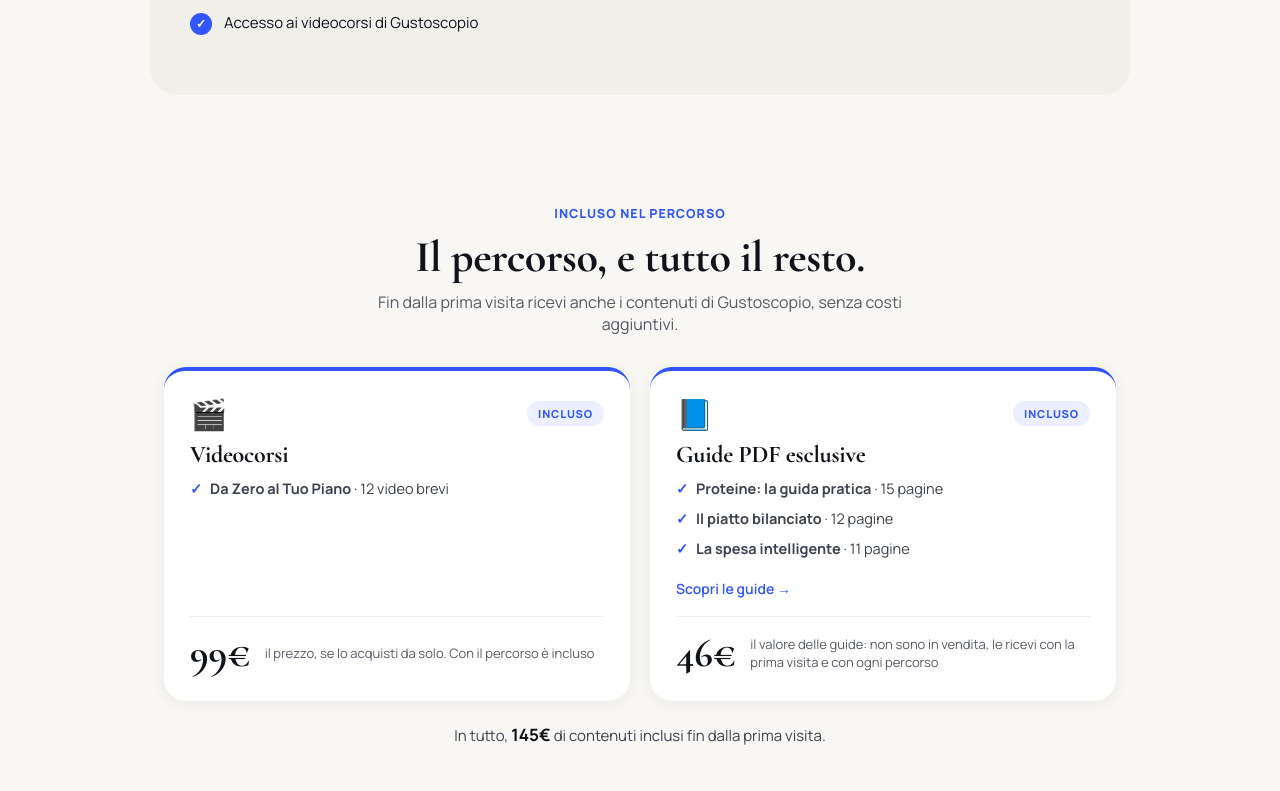
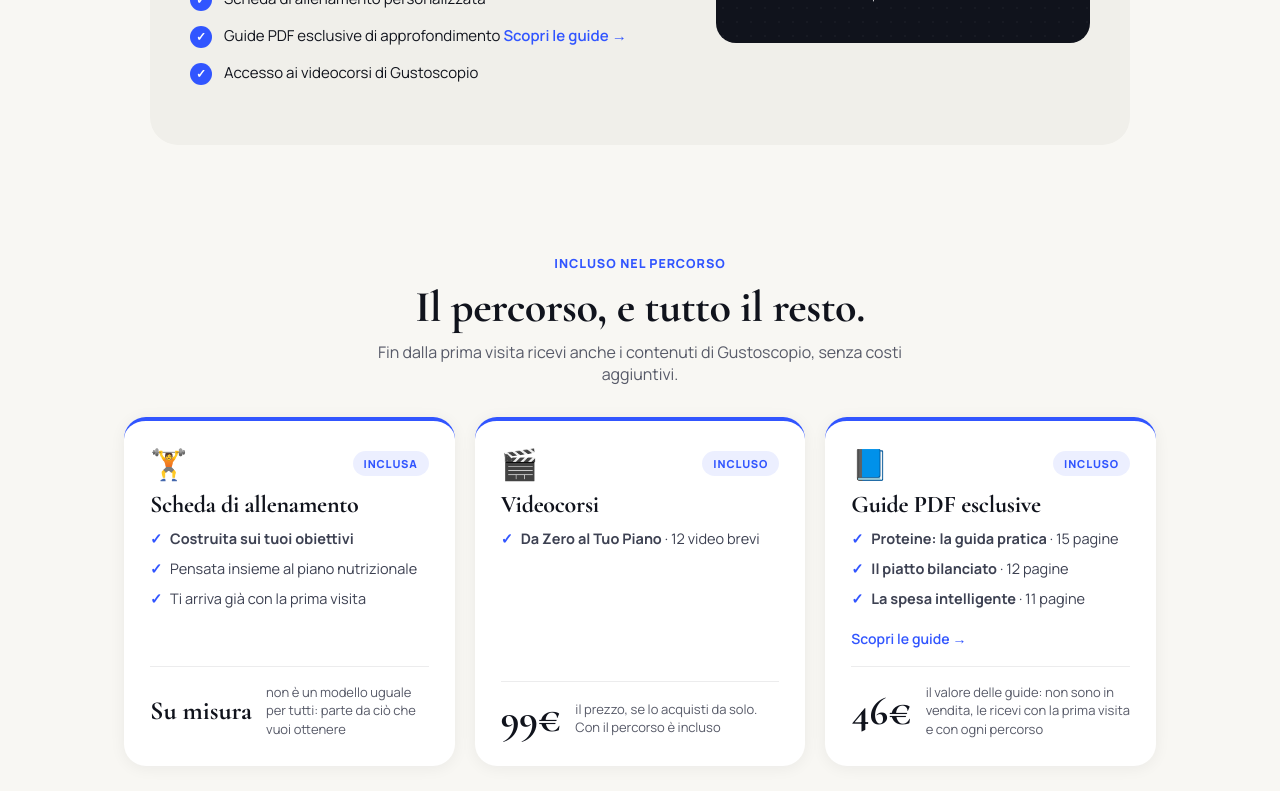
Before and after one commit to davidepalu94/gustoscopio, a React (Vite) app: page /percorsi-personalizzati in a window 1280 px wide. Shown: the part 1280-2071 px from the top of the page. Built offline with nearby package versions, Linux system fonts and the light colour scheme.

Commit message:
Add files via upload

```diff
--- a/src/components/PercorsiModal.jsx
+++ b/src/components/PercorsiModal.jsx
@@ -115,7 +115,7 @@ export default function PercorsiModal({ isOpen, onClose, initialPackage = null }
               <span className="pm-inc-icon">🏋️</span>
               <div className="pm-inc-text">
                 <div className="pm-inc-title">Scheda di allenamento personalizzata</div>
-                <div className="pm-inc-desc">Costruita su di te, insieme al piano nutrizionale.</div>
+                <div className="pm-inc-desc">Costruita sui tuoi obiettivi, insieme al piano nutrizionale.</div>
               </div>
             </div>
 
--- a/src/pages/PercorsiPage.jsx
+++ b/src/pages/PercorsiPage.jsx
@@ -10,6 +10,7 @@ const TRUST_POINTS = [
   { icon: '🎯', label: 'Su misura per te' },
   { icon: '🔄', label: 'Si adatta nel tempo' },
   { icon: '🤝', label: 'Accompagnamento reale' },
+  { icon: '🏋️', label: 'Con scheda di allenamento' },
   { icon: '📍', label: 'A Roma o online' },
 ];
 
@@ -123,7 +124,7 @@ export default function PercorsiPage() {
         </div>
       </div>
 
-      <div className="section bonus-section" style={{ maxWidth: 1000 }}>
+      <div className="section bonus-section" style={{ maxWidth: 1080 }}>
         <div className="section-head" style={{ marginBottom: 8 }}>
           <div className="percorsi-kicker">INCLUSO NEL PERCORSO</div>
           <h2 style={{ fontSize: 'clamp(30px, 5vw, 44px)' }}>Il percorso, e tutto il resto.</h2>
@@ -133,6 +134,23 @@ export default function PercorsiPage() {
         </div>
 
         <div className="bonus-grid">
+          <div className="bonus-card">
+            <div className="bonus-card-top">
+              <span className="bonus-icon">🏋️</span>
+              <span className="bonus-tag">INCLUSA</span>
+            </div>
+            <h3>Scheda di allenamento</h3>
+            <ul className="bonus-list">
+              <li><strong>Costruita sui tuoi obiettivi</strong></li>
+              <li>Pensata insieme al piano nutrizionale</li>
+              <li>Ti arriva già con la prima visita</li>
+            </ul>
+            <div className="bonus-value">
+              <span className="bonus-value-num bonus-value-word">Su misura</span>
+              <span className="bonus-value-label">non è un modello uguale per tutti: parte da ciò che vuoi ottenere</span>
+            </div>
+          </div>
+
           <div className="bonus-card">
             <div className="bonus-card-top">
               <span className="bonus-icon">🎬</span>
@@ -182,7 +200,7 @@ export default function PercorsiPage() {
             </div>
           </div>
         </div>
-        <p className="bonus-total">In tutto, <strong>{inc.totalValue}€</strong> di contenuti inclusi fin dalla prima visita.</p>
+        <p className="bonus-total">In tutto, <strong>{inc.totalValue}€</strong> di contenuti, più la scheda di allenamento, inclusi fin dalla prima visita.</p>
       </div>
 
       <div className="section" style={{ maxWidth: 1100, paddingLeft: 0, paddingRight: 0 }}>
--- a/src/styles.css
+++ b/src/styles.css
@@ -841,7 +841,7 @@ footer.foot { text-align: center; padding: 40px 24px; color: #8a8d97; font-size:
 
 /* ---- Percorsi: sezione "incluso" + CTA + modale ---- */
 .bonus-section { min-width: 0; }
-.bonus-grid { display: grid; grid-template-columns: 1fr 1fr; gap: 20px; margin-top: 32px; }
+.bonus-grid { display: grid; grid-template-columns: repeat(auto-fit, minmax(270px, 1fr)); gap: 20px; margin-top: 32px; }
 @media (max-width: 700px) { .bonus-grid { grid-template-columns: 1fr; } }
 .bonus-card { min-width: 0; position: relative; background: #FFFFFF; border-radius: 22px; padding: 28px 26px; box-shadow: 0 2px 16px rgba(16,19,28,0.06); border-top: 4px solid #3155FF; display: flex; flex-direction: column; transition: transform 200ms ease, box-shadow 200ms ease; }
 .bonus-card:hover { transform: translateY(-3px); box-shadow: 0 12px 30px rgba(16,19,28,0.09); }
@@ -945,3 +945,4 @@ footer.foot { text-align: center; padding: 40px 24px; color: #8a8d97; font-size:
 .percorsi-cta-wide .cta-note { max-width: 620px; margin-left: auto; margin-right: auto; }
 .percorsi-cta-wide h3 { color: #10131C; }
 .percorsi-cta-wide .price-card p { margin-top: 0; font-size: 13.5px; }
+.bonus-value-word { font-size: 26px !important; white-space: nowrap; }
```
Also changed, not shown: 1 other file (tests, documents, lock files or other folders).
